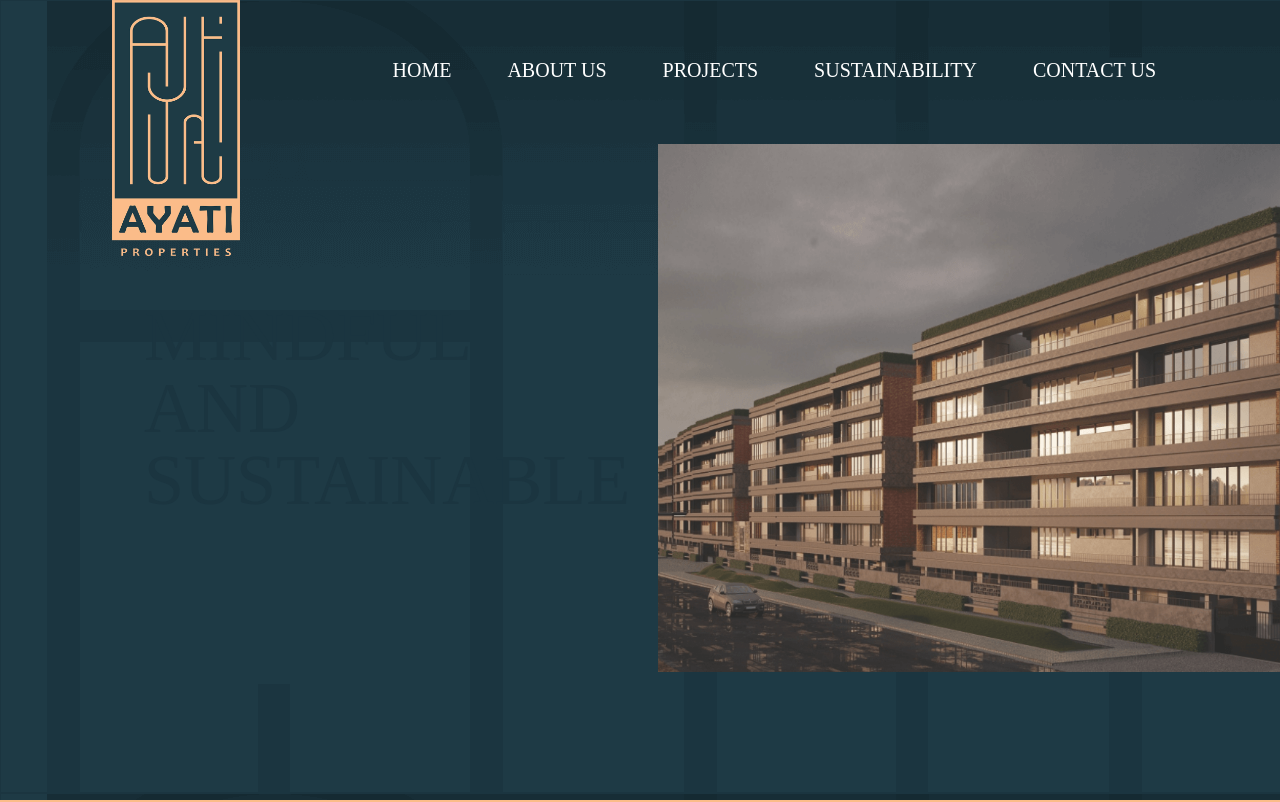
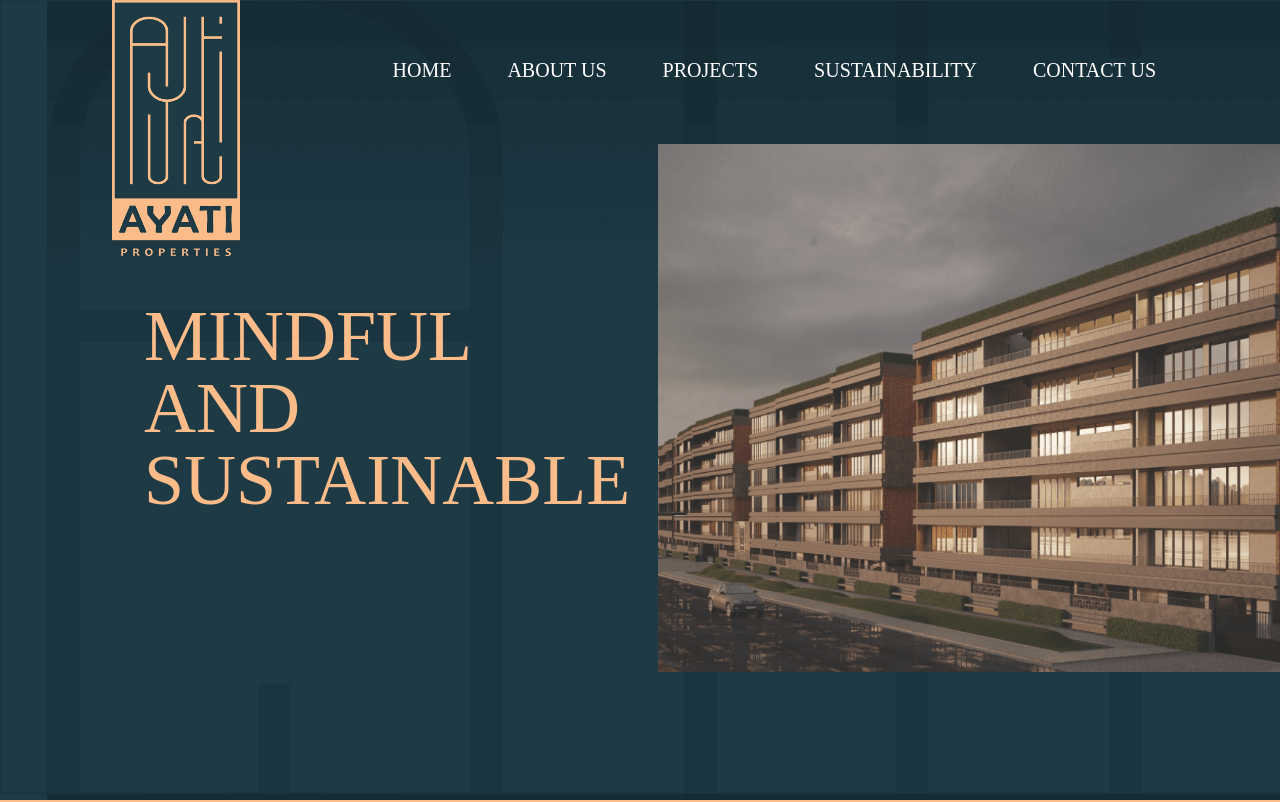
Before and after one commit to shivani-tripurari/AyatiPropeties, a Next.js app in the folder my-app/: page / in a window 1280 px wide. Shown: the top 802 px of the page. Built offline with nearby package versions, Linux system fonts and the light colour scheme.

Commit message:
Update Hero.jsx

```diff
--- a/my-app/app/components/Hero.jsx
+++ b/my-app/app/components/Hero.jsx
@@ -12,7 +12,7 @@ const Hero = () => {
             <div className='mr-7'>
 
 
-                <h1 className='text-3xl text-[#1B3540] ml-36 my-7 lg:text-7xl'>MINDFUL
+                <h1 className='text-3xl text-[#FBBC89] ml-36 my-7 lg:text-7xl'>MINDFUL
 
 
 
```
